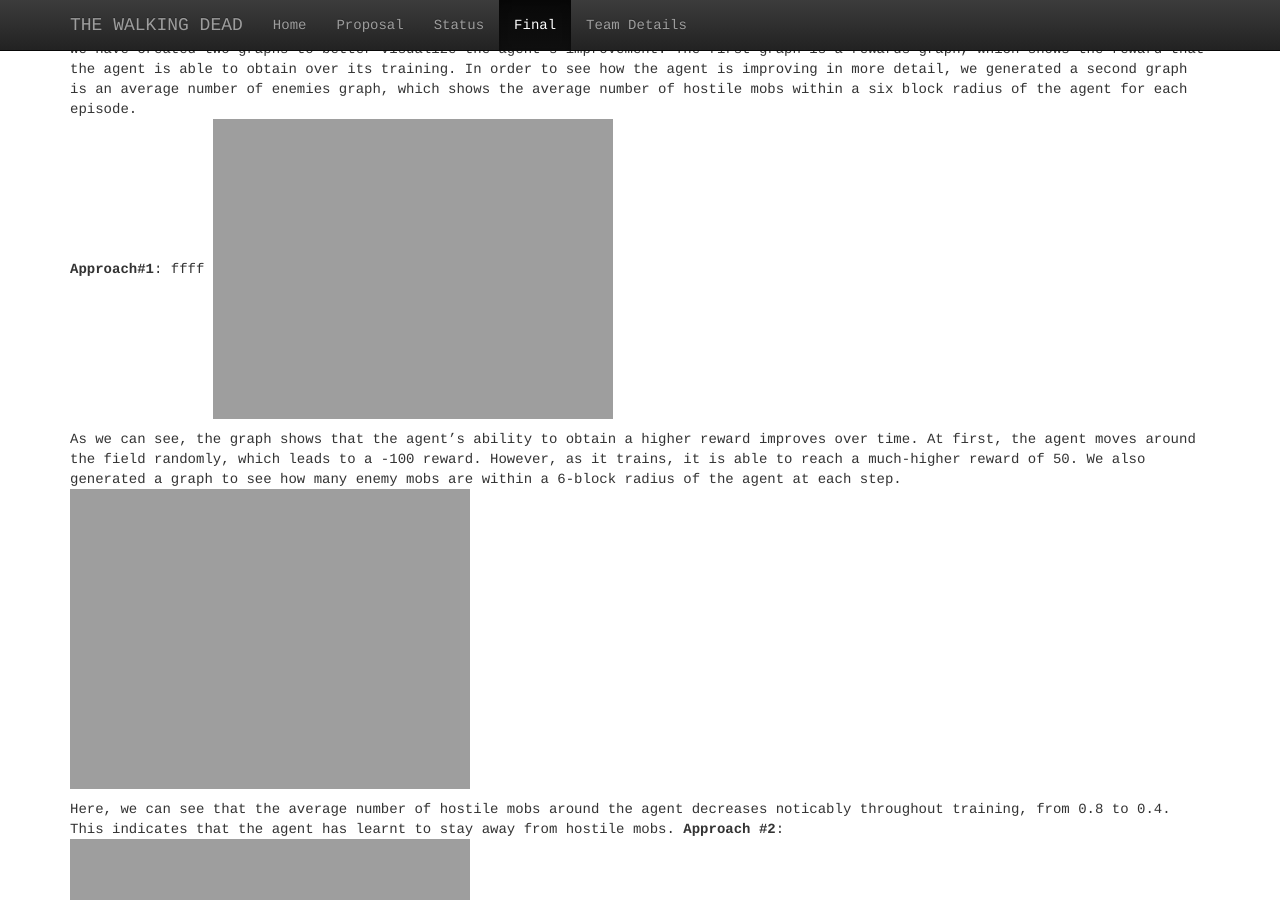
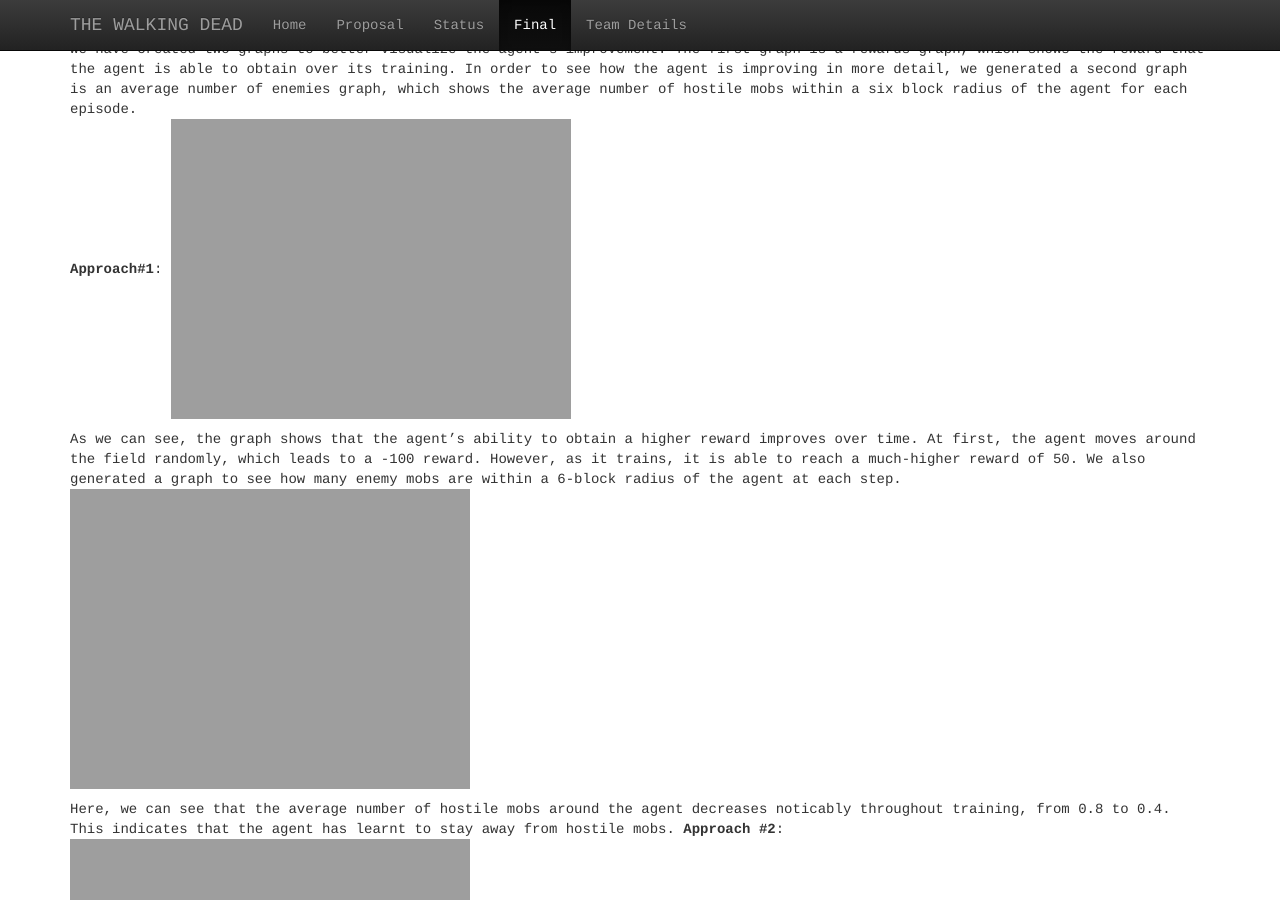
Before and after one commit to rayoh123/Moobloom, a Jekyll site: the page built from docs/final.md, in a window 1280 px wide and 900 px high, scrolled down 5905 px. Built offline with Jekyll 4.4.1, drawn with Linux system fonts in a browser that asks for light colours.

Commit message:
Update final.md

```diff
--- a/docs/final.md
+++ b/docs/final.md
@@ -117,8 +117,8 @@
 We have created two graphs to better visualize the agent's improvement. The first graph is a rewards graph, which shows the reward that the agent is able
 to obtain over its training. In order to see how the agent is improving in more detail, we generated a second graph is an average number of enemies graph,
 which shows the average number of hostile mobs within a six block radius of the agent for each episode.
-__Approach#1__:  ffff
-![](Resources/simple_returns.png =450x480)
+__Approach#1__:
+![](Resources/simple_returns.png =400x300)
 
 As we can see, the graph shows that the agent's ability to obtain a higher reward improves over time. At first, the agent
 moves around the field randomly, which leads to a -100 reward. However, as it trains, it is able to reach a much-higher
```
